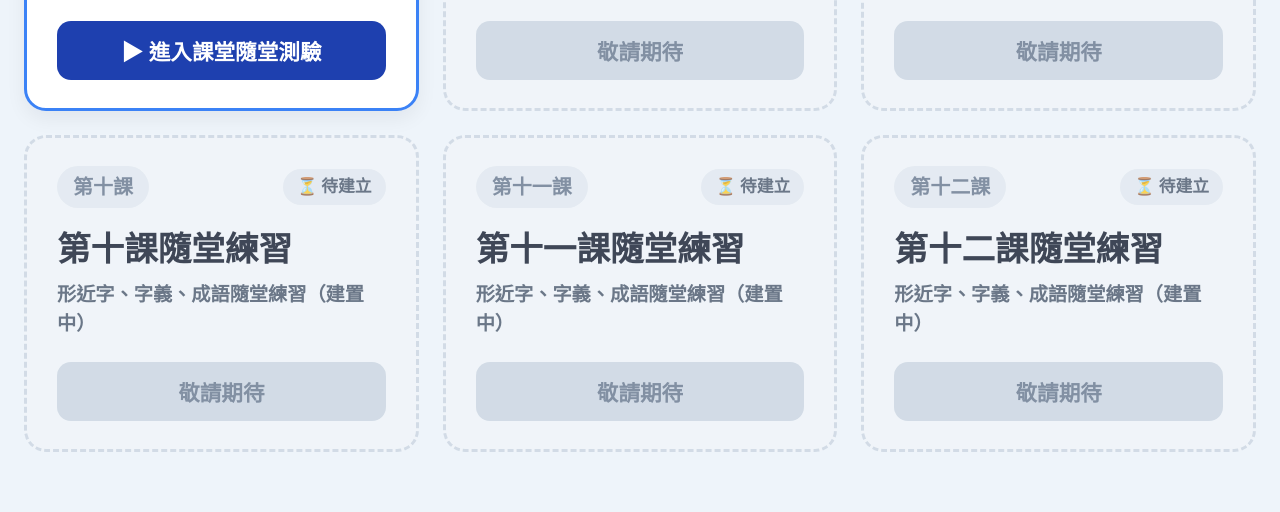
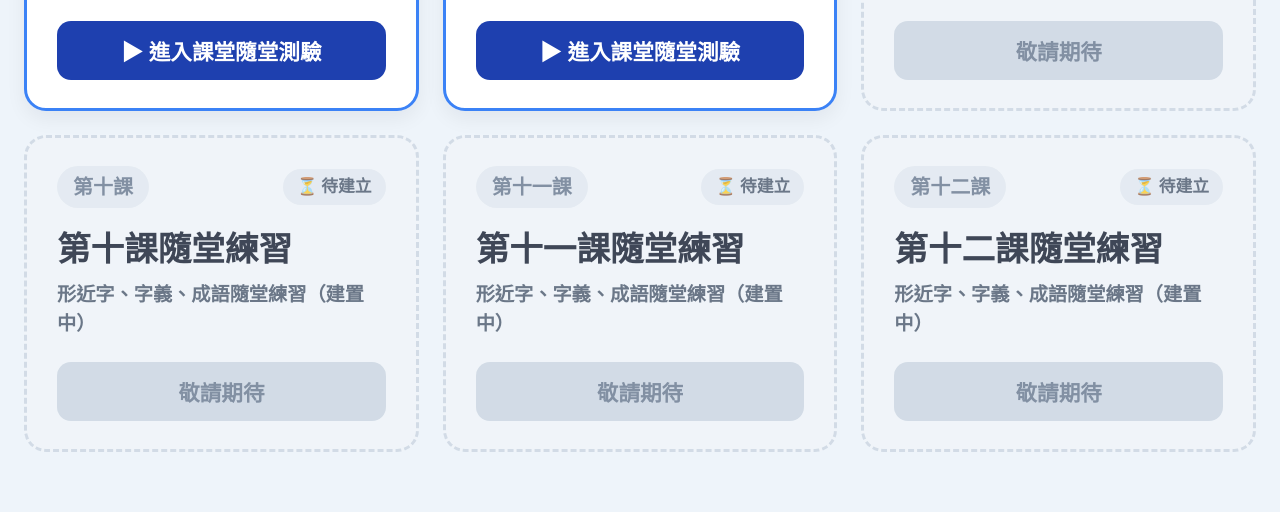
Before and after one commit to BCsEDU/chaohe-402-chinese-quiz, a plain HTML site: page index.html in a window 1280 px wide. Shown: the part 504-1016 px from the top of the page. Drawn offline with Linux system fonts and the light colour scheme.

Commit message:
Add Lesson 8 (10 questions: 形近字 + 字義)

```diff
--- a/index.html
+++ b/index.html
@@ -305,7 +305,7 @@
 
   .q-dots {
     display: grid;
-    grid-template-columns: repeat(15, minmax(0, 1fr));
+    grid-template-columns: repeat(auto-fit, minmax(46px, 1fr));
     gap: 8px;
   }
 
@@ -937,10 +937,120 @@ const LESSONS = [
   {
     id: "L8",
     lessonNum: "第八課",
-    title: "第八課隨堂練習",
-    subtitle: "形近字、字義、成語隨堂練習（建置中）",
-    ready: false,
-    questions: []
+    title: "四季的頭髮",
+    subtitle: "形近字、字義隨堂練習（共 10 題，成語待教完後補上）",
+    ready: true,
+    questions: [
+      // 一、形近字與多音字辨別（1~5）
+      {
+        section: "一、形近字與多音字辨別",
+        stem: "妹妹把長長的頭髮編成兩條（　）子，走起路來一甩一甩的。請問括號中應填入哪一個字？",
+        options: ["辮", "辯", "辨", "辦"],
+        answer: 0,
+        explanation: "「辮」是分股交錯編成的條狀物，例如髮辮、辮子。（辯：辯論；辨：分辨；辦：辦理）"
+      },
+      {
+        section: "一、形近字與多音字辨別",
+        stem: "小美（　）起腳尖想看清楚窗外，一看到爸爸回來，她熱淚盈（　）。請問括號中依序應填入哪兩個字？",
+        options: ["踮、眶", "墊、框", "踮、框", "點、眶"],
+        answer: 0,
+        explanation: "抬起腳跟、靠腳尖著地是「踮」起腳尖；眼睛的四周是「眶」，熱淚盈眶。"
+      },
+      {
+        section: "一、形近字與多音字辨別",
+        stem: "下列各組「　」中的字，哪一組的字音完全相同？",
+        options: [
+          "「龐」大 ／ 「胖」子",
+          "「板」著臉 ／ 「辮」子",
+          "「里」民 ／ 「裡」面",
+          "「挺」胸 ／ 「停」止"
+        ],
+        answer: 2,
+        explanation: "① ㄆㄤˊ ／ ㄆㄤˋ；② ㄅㄢˇ ／ ㄅㄧㄢˋ；③ 皆為「ㄌㄧˇ」；④ ㄊㄧㄥˇ ／ ㄊㄧㄥˊ。"
+      },
+      {
+        section: "一、形近字與多音字辨別",
+        stem: "老師說：「做功課不可以（　）機偷懶，（　）下的作業要趕快寫完。」請問括號中依序應填入哪兩個字？",
+        options: ["乘、剩", "剩、乘", "乘、乘", "剩、剩"],
+        answer: 0,
+        explanation: "趁、利用是「乘」機；還留下來的是「剩」下。"
+      },
+      {
+        section: "一、形近字與多音字辨別",
+        stem: "關於字詞的寫法，下列哪一個句子中沒有錯別字？",
+        options: [
+          "爸爸總是板著臉，個性古扳又嚴肅。",
+          "媽媽幫我把頭髮編成漂亮的髮辮，再繫上一條絲巾。",
+          "一針強風吹過，樹葉散落了一地。",
+          "突然傳來一聲巨響，同學們都被驚下了一跳。"
+        ],
+        answer: 1,
+        explanation: "① 古扳 → 古「板」；③ 一針風 → 一「陣」風；④ 驚下 → 驚「嚇」。",
+        singleCol: true
+      },
+
+      // 二、字義測驗（6~10）
+      {
+        section: "二、字義測驗",
+        stem: "「面對大野狼，小紅帽絲毫不感到害怕。」句中的「絲」是什麼意思？",
+        options: [
+          "古代指弦樂器",
+          "纖細如絲的東西",
+          "蠶所吐的細線狀物，可織成絹帛",
+          "極細微的"
+        ],
+        answer: 3,
+        explanation: "絲毫的「絲」解釋為極細微的，絲毫不感到害怕就是一點點都不怕。"
+      },
+      {
+        section: "二、字義測驗",
+        stem: "「我最近功課很多，所以這陣子都沒空去公園玩。」句中的「陣」是什麼意思？",
+        options: [
+          "量詞。計算事情或動作的單位",
+          "軍隊作戰時所布置的隊伍行列",
+          "表示一小段的時間",
+          "分散、散開"
+        ],
+        answer: 2,
+        explanation: "「一陣子」的「陣」解釋為表示一小段的時間。（① 一陣風；② 布陣）"
+      },
+      {
+        section: "二、字義測驗",
+        stem: "「爺爺的想法很古板，不願意接受新事物。」句中的「板」是什麼意思？",
+        options: [
+          "呈薄片或扁平狀的物體",
+          "片狀的木料",
+          "不靈活或固執不知變通的",
+          "音樂的節拍"
+        ],
+        answer: 2,
+        explanation: "古板的「板」解釋為不靈活或固執不知變通的。（① 墊板；② 木板；④ 慢板）"
+      },
+      {
+        section: "二、字義測驗",
+        stem: "「看到有人落水，哥哥挺身而出，跳下水去救人。」句中的「挺」是什麼意思？",
+        options: [
+          "撐直",
+          "筆直的",
+          "出面，形容勇往直前不害怕的樣子",
+          "很、甚"
+        ],
+        answer: 2,
+        explanation: "挺身而出的「挺」解釋為出面，形容勇往直前不害怕的樣子。（① 挺胸；② 筆挺；④ 挺好）"
+      },
+      {
+        section: "二、字義測驗",
+        stem: "下列詞語與字義的搭配，何者錯誤？",
+        options: [
+          "散心：排遣、抒發",
+          "分散：由聚集狀態分離、分開",
+          "散播：放出、撒出",
+          "故里：地方政府行政區域之一，設於「鄰」之上"
+        ],
+        answer: 3,
+        explanation: "「故里」的「里」解釋為家鄉；地方政府行政區域之一、設於「鄰」之上的是「里民」的「里」。"
+      }
+    ]
   },
   {
     id: "L9",
@@ -1015,7 +1125,7 @@ function renderHome() {
         <div class="card-top">
           <span class="lesson-tag">${lesson.lessonNum}</span>
           <span class="status-pill ${lesson.ready ? 'ready' : 'soon'}">
-            ${lesson.ready ? '✅ 已上線・共 15 題' : '⏳ 待建立'}
+            ${lesson.ready ? `✅ 已上線・共 ${lesson.questions.length} 題` : '⏳ 待建立'}
           </span>
         </div>
         <div class="lesson-name" style="margin-top:16px;">${lesson.title}</div>
```
